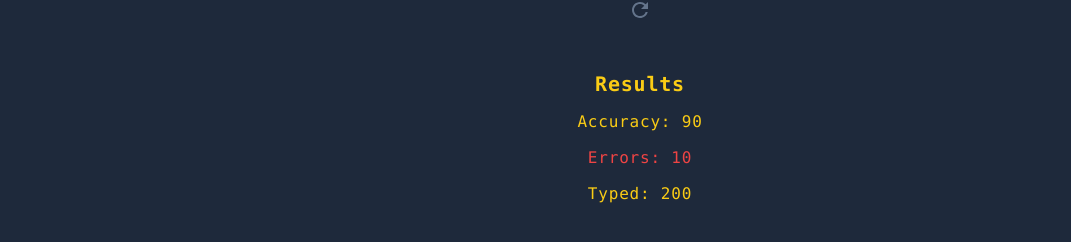
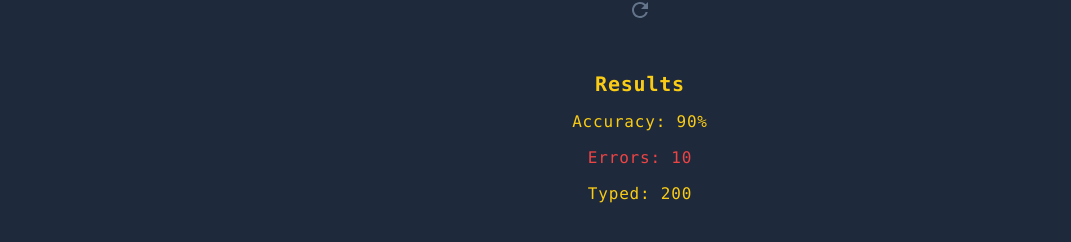
Before and after one commit to duplantier/Type-i-Fast, a React (Create React App) app: page / in a window 1280 px wide. Shown: the part 374-616 px from the top of the page, without its empty margins (0-1071 px from the left). Built offline with nearby package versions, Linux system fonts and the light colour scheme.

Commit message:
Feat: Add Framer Motion animation to the Results components

```diff
--- a/src/components/Results.tsx
+++ b/src/components/Results.tsx
@@ -1,3 +1,5 @@
+import { motion } from "framer-motion";
+import { formatPercentage } from "../utils/helpers";
 const Results = ({
   errors,
   accuracyPercentage,
@@ -9,15 +11,47 @@ const Results = ({
   total: number;
   className?: string;
 }) => {
+  const initial = { opacity: 0 };
+  const animate = { opacity: 1 };
+  const duration = { duration: 0.3 };
   return (
-    <ul
+    <motion.ul
       className={`flex flex-col items-center text-primary-400 space-y-3 ${className}`}
     >
-      <li className="text-xl font-semibold">Results</li>
-      <li>Accuracy: {accuracyPercentage} </li>
-      <li className="text-red-500">Errors: {errors}</li>
-      <li>Typed: {total}</li>
-    </ul>
+      <motion.li
+        className="text-xl font-semibold"
+        initial={initial}
+        animate={animate}
+        transition={{ ...duration, delay: 0 }}
+      >
+        Results
+      </motion.li>
+
+      <motion.li
+        initial={initial}
+        animate={animate}
+        transition={{ ...duration, delay: 0.5 }}
+      >
+        Accuracy: {formatPercentage(accuracyPercentage)}
+      </motion.li>
+
+      <motion.li
+        initial={initial}
+        animate={animate}
+        transition={{ ...duration, delay: 1 }}
+        className="text-red-500"
+      >
+        Errors: {errors}
+      </motion.li>
+
+      <motion.li
+        initial={initial}
+        animate={animate}
+        transition={{ ...duration, delay: 1.4 }}
+      >
+        Typed: {total}
+      </motion.li>
+    </motion.ul>
   );
 };
 
--- /dev/null
+++ b/src/utils/helpers.ts
@@ -0,0 +1,3 @@
+export const formatPercentage = (percentage: number) => {
+  return percentage.toFixed(0) + "%";
+};
```
